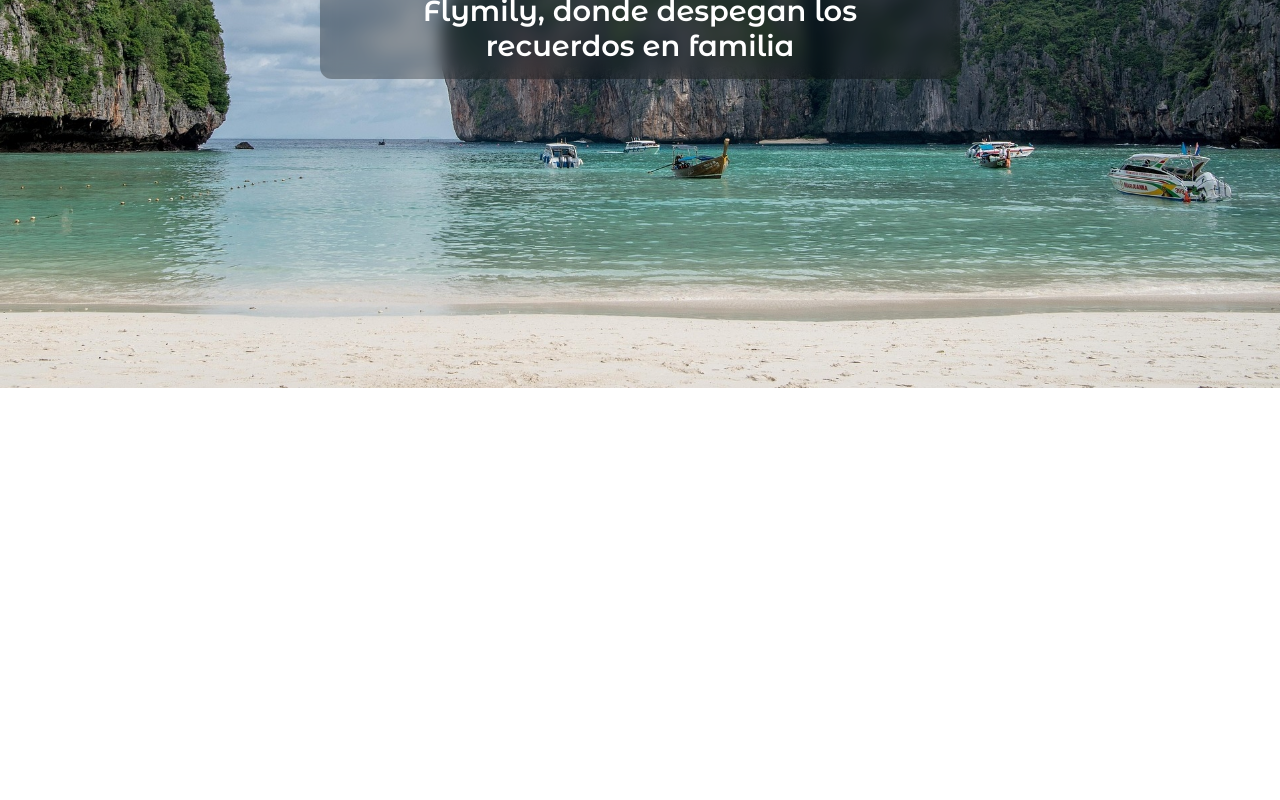
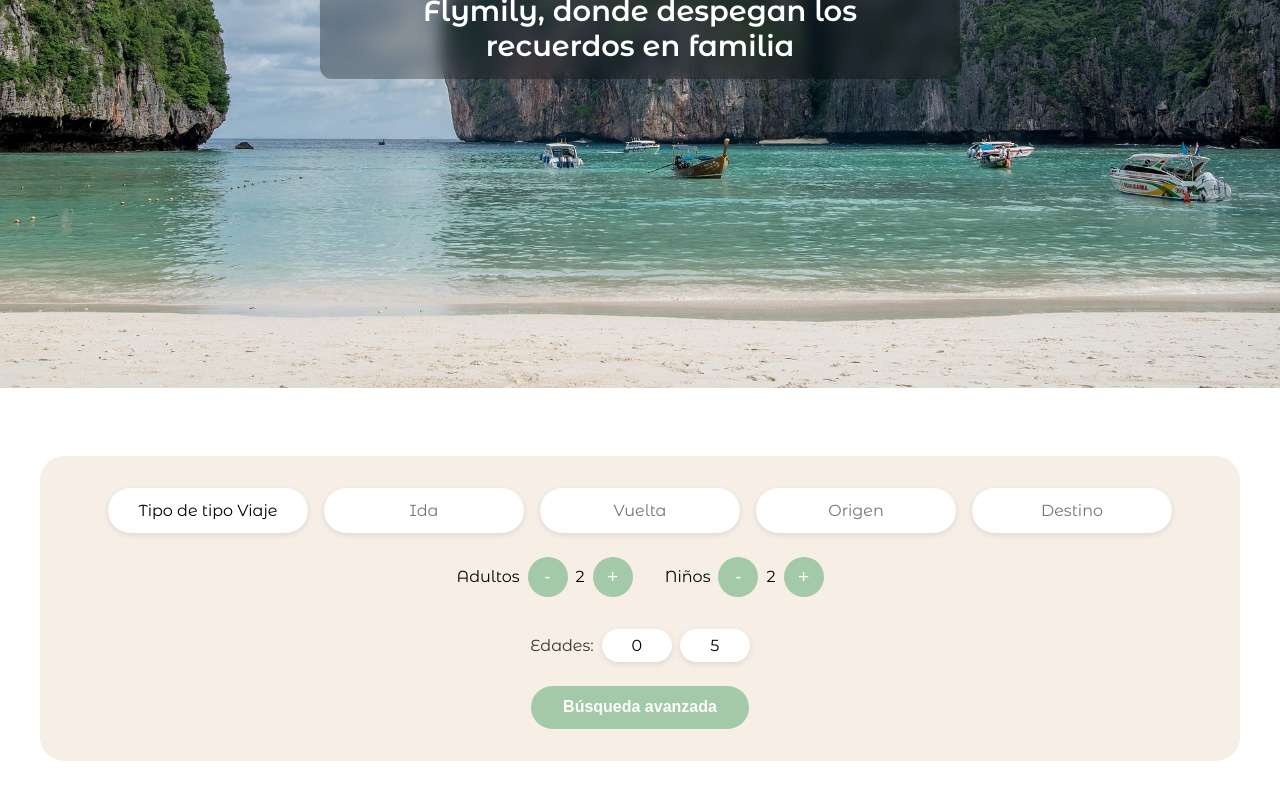
Before and after one commit to Flymily/Flymily-FE, a React (Vite) app: page / in a window 1280 px wide. Shown: the part 408-1208 px from the top of the page. Before the commit the page ends 825 px from the top, so only its background shows below. Built offline with nearby package versions, Linux system fonts and the light colour scheme.

Commit message:
feature-fix home scroll search

```diff
--- a/src/pages/home/Home.jsx
+++ b/src/pages/home/Home.jsx
@@ -3,7 +3,7 @@
 import 'slick-carousel/slick/slick.css';
 import 'slick-carousel/slick/slick-theme.css';
 import sliderData from '../../assets/data/sliderData.js';
-
+import Buscador from '../buscador/Buscador'; // 👈 Importar Buscador
 
 import styles from './Home.module.css';
 
@@ -18,6 +18,7 @@
   };
 
   return (
+    <div>
       <div className={styles.sliderContainer}>
         <Slider {...settings}>
           {sliderData.map((slide, index) => (
@@ -34,6 +35,10 @@
           ))}
         </Slider>
       </div>
+      <section id="buscador">
+        <Buscador />
+      </section>
+    </div>
   );
 };
 
```
Lines whose indentation alone changed are shown as unchanged.
